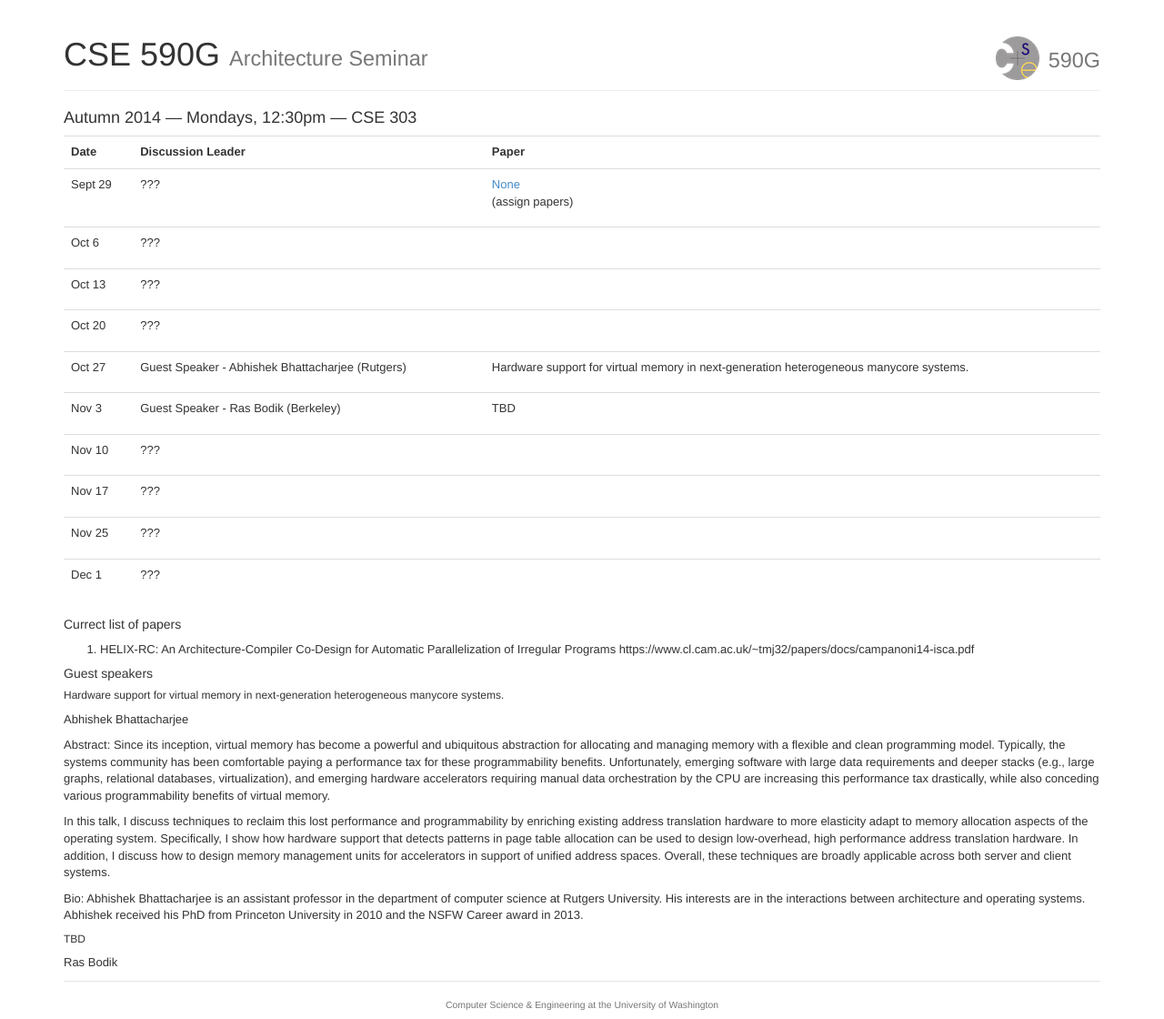
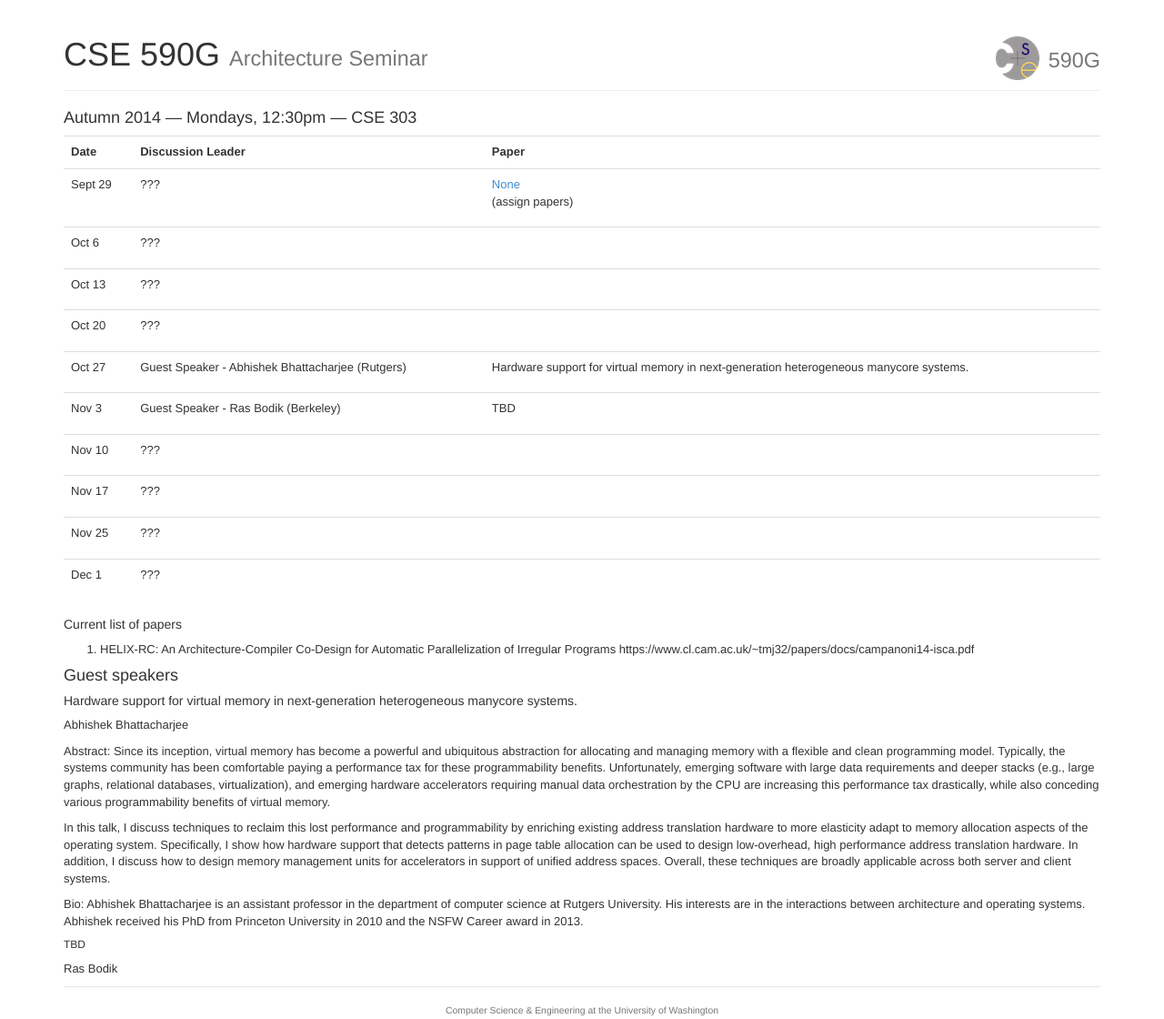
Before and after one commit to uwsampa/cse590g, a Jekyll site: the page built from 14au/index.md, in a window 1280 px wide. Shown: the whole page at 91% size. Built offline with Jekyll 4.4.1, drawn with Linux system fonts in a browser that asks for light colours; nearby versions of some CDN libraries; Markdown is read by kramdown in place of the engine named in the settings.

Commit message:
more bad MD fixes

```diff
--- a/14au/index.md
+++ b/14au/index.md
@@ -26,7 +26,7 @@ layout: base
   </table>
 </div>
 
-##### Currect list of papers
+##### Current list of papers
 
 1. HELIX-RC: An Architecture-Compiler Co-Design for Automatic Parallelization of Irregular Programs
 https://www.cl.cam.ac.uk/~tmj32/papers/docs/campanoni14-isca.pdf
@@ -34,10 +34,10 @@ https://www.cl.cam.ac.uk/~tmj32/papers/docs/campanoni14-isca.pdf
 
 
 
-##### Guest speakers
+#### Guest speakers
 
 
-###### Hardware support for virtual memory in next-generation heterogeneous manycore systems.
+##### Hardware support for virtual memory in next-generation heterogeneous manycore systems.
 Abhishek Bhattacharjee
 
 Abstract: Since its inception, virtual memory has become a powerful and ubiquitous abstraction for allocating and managing memory with a flexible and clean programming model. Typically, the systems community has been comfortable paying a performance tax for these programmability benefits. Unfortunately, emerging software with large data requirements and deeper stacks (e.g., large graphs, relational databases,  virtualization), and emerging hardware accelerators requiring manual data orchestration by the CPU are increasing this performance tax drastically, while also conceding various programmability benefits of virtual memory.
```
